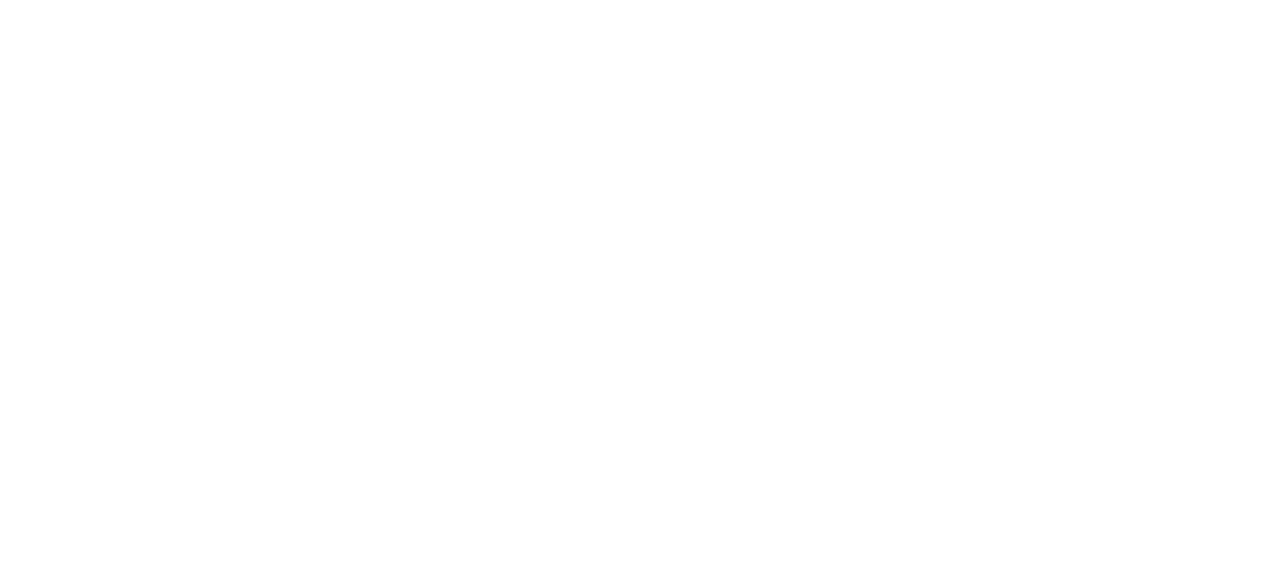
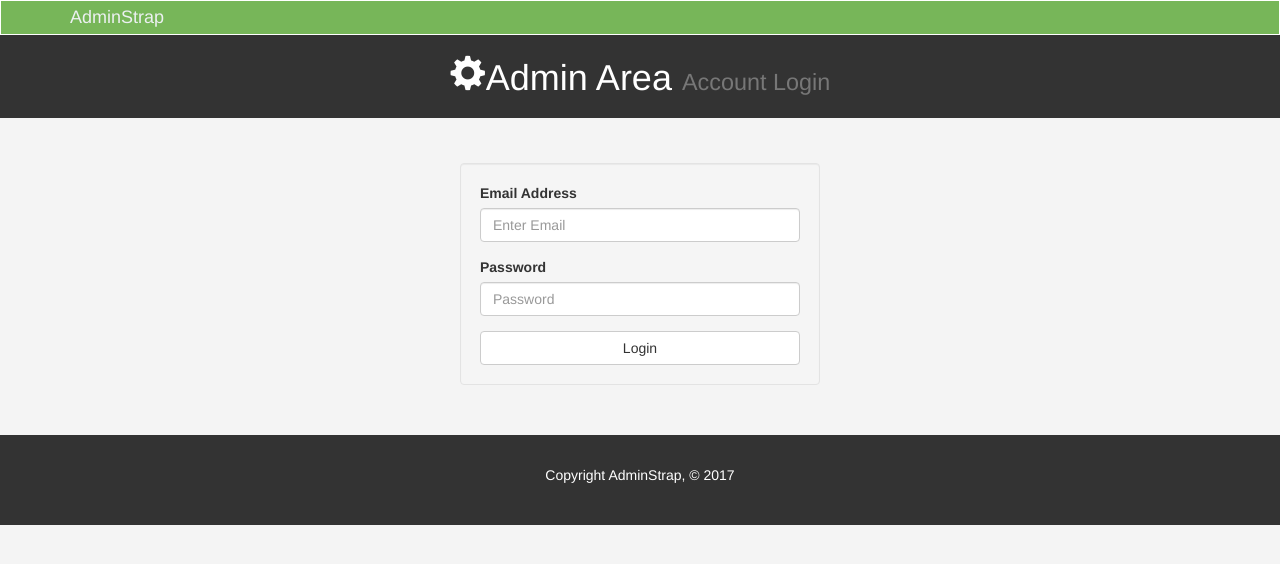
Before and after one commit to dargavavid/bootstrap-admin-panel, a plain HTML site: page login.html in a window 1280 px wide. Drawn offline with nearby package versions, Linux system fonts and the light colour scheme.

Commit message:
Add content to login.html and style it

```diff
--- a/css/style.css
+++ b/css/style.css
@@ -123,6 +123,11 @@ body {
     text-align: center;
 }
 
+/* Login */
+#login {
+  margin-top: 30px;
+}
+
 /* Footer */
 #footer {
     background: #333333;
--- a/login.html
+++ b/login.html
@@ -0,0 +1,75 @@
+<!DOCTYPE html>
+<html lang="en">
+
+<head>
+    <meta charset="UTF-8">
+    <meta name="viewport" content="width=device-width, initial-scale=1.0">
+    <meta http-equiv="X-UA-Compatible" content="ie=edge">
+    <link rel="stylesheet" href="css/bootstrap.min.css">
+    <link rel="stylesheet" href="css/style.css">
+    <script src="https://cdn.ckeditor.com/ckeditor5/1.0.0-alpha.2/classic/ckeditor.js"></script>
+
+    <title>Admin Area | Dashboard</title>
+</head>
+
+<body>
+    <nav class="navbar navbar-default">
+        <div class="container">
+            <div class="navbar-header">
+                <button type="button" class="navbar-toggle collapsed" data-toggle="collapse" data-target="#navbar" aria-expanded="false"
+                    aria-controls="navbar">
+                    <span class="sr-only">Toggle navigation</span>
+                    <span class="icon-bar"></span>
+                    <span class="icon-bar"></span>
+                    <span class="icon-bar"></span>
+                </button>
+                <a class="navbar-brand" href="#">AdminStrap</a>
+            </div>
+            <div id="navbar" class="collapse navbar-collapse">
+
+            </div>
+            <!--/.nav-collapse -->
+        </div>
+    </nav>
+
+    <header id="header">
+        <div class="container">
+            <div class="row">
+                <div class="col-md-12">
+                    <h1 class="text-center">
+                        <span class="glyphicon glyphicon-cog" aria-hidden="true"></span>Admin Area
+                        <small>Account Login</small>
+                    </h1>
+                </div>
+            </div>
+        </div>
+    </header>
+
+    <section class="main">
+        <div class="container">
+            <div class="row">
+                <div class="col-md-4 col-md-offset-4">
+                    <form action="index.html" id="login" class="well">
+                        <div class="form-group">
+                            <label>Email Address</label>
+                            <input type="text" class="form-control" placeholder="Enter Email">
+                        </div>
+                        <div class="form-group">
+                            <label>Password</label>
+                            <input type="text" class="form-control" placeholder="Password">
+                        </div>
+                        <button type="submit" class="btn btn-default btn-block">Login</button>
+                    </form>
+                </div>
+            </div>
+        </div>
+    </section>
+    <footer id="footer">
+        <p>Copyright AdminStrap, &copy; 2017</p>
+    </footer>
+    <script src="https://ajax.googleapis.com/ajax/libs/jquery/3.2.1/jquery.min.js"></script>
+    <script src="js/bootstrap.min.js"></script>
+
+</body>
+
+</html>
```
